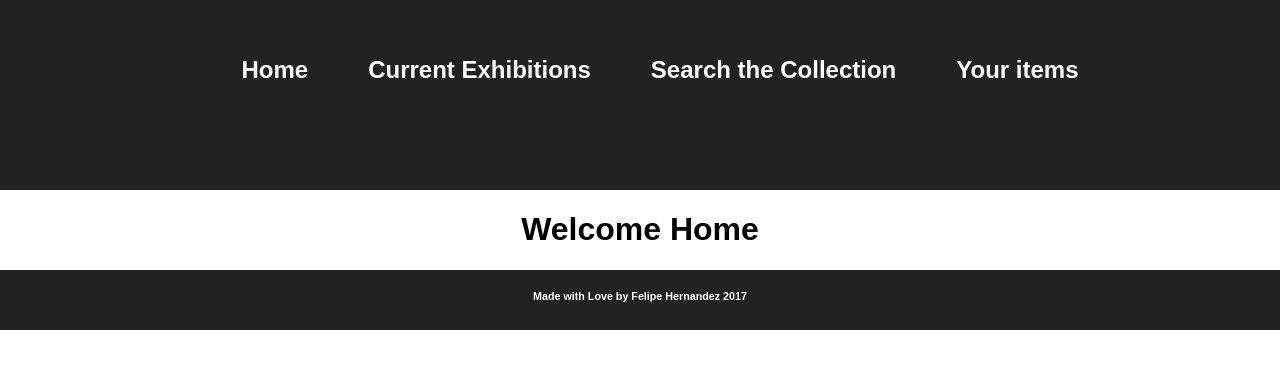
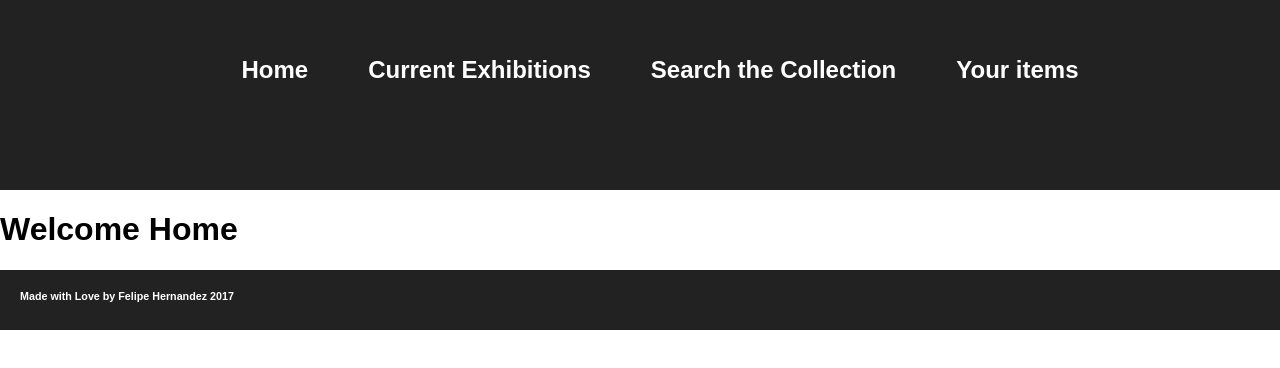
Before and after one commit to FelipeAtGA/CH-Plan-A-Visit, a React (Create React App) app in the folder client/: page / in a window 1280 px wide. Shown: the top 368 px of the page. Built offline with nearby package versions, Linux system fonts and the light colour scheme; no server answers.

Commit message:
App change main tag for div wrapper tag for html semantic layout

```diff
--- a/client/src/App.js
+++ b/client/src/App.js
@@ -189,8 +189,9 @@ class App extends Component {
       )
     } else {
     return (
-      <main className="App">
+      <div>
         <Header />
+        <main>
           <Switch>
             <Route exact path='/current'
               render={(props) => <CurrentExhibitions
@@ -226,8 +227,9 @@ class App extends Component {
             <Route exact path='/' component={ Home } />
             <Redirect to='/' component={ Home } />
           </Switch>
+        </main>
         <Footer />
-      </main>
+      </div>
     );}
   }
 }
```
Lines whose indentation alone changed are shown as unchanged.
